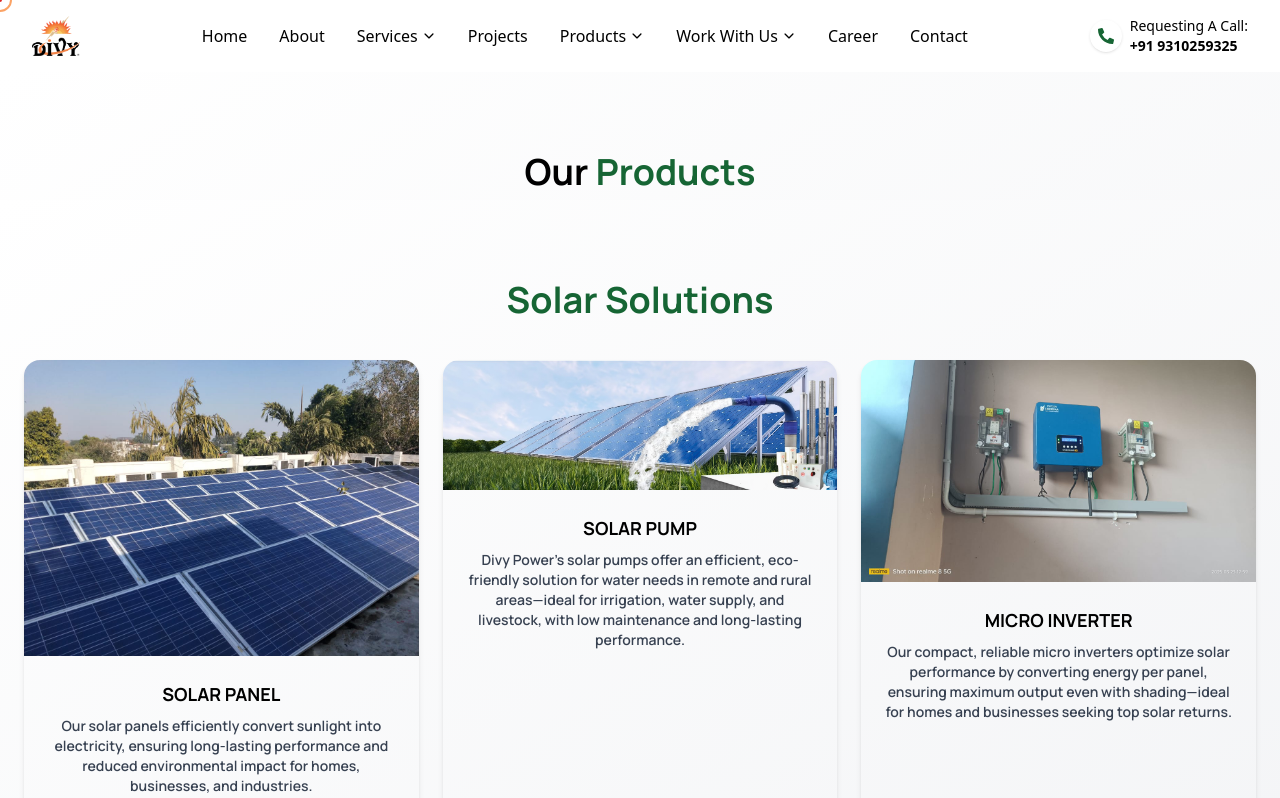
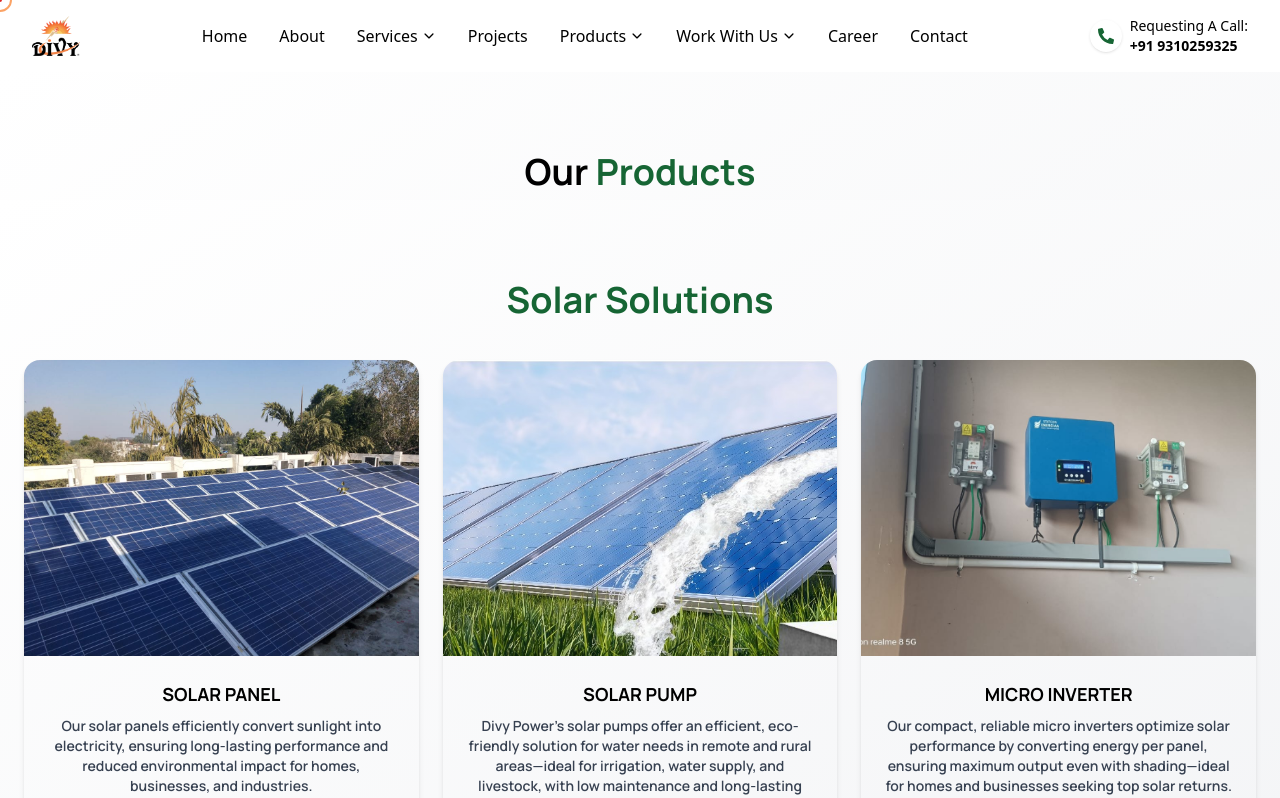
Before and after one commit to vanshika8484/Solar_web, a React (Vite) app: page /products in a window 1280 px wide. Shown: the top 798 px of the page. Built offline with nearby package versions, Linux system fonts and the light colour scheme; a web font is replaced by a local one.

Commit message:
Update Product.jsx

```diff
--- a/src/components/Product.jsx
+++ b/src/components/Product.jsx
@@ -112,6 +112,7 @@ function Product() {
       viewport={{ once: true }}
       variants={containerVariants}
     >
+      {/* Section Heading */}
       <motion.div
         className="max-w-7xl mx-auto text-center mb-10"
         initial={{ opacity: 0, y: 20 }}
@@ -121,6 +122,7 @@ function Product() {
         <h2 className="text-4xl text-green-800 font-bold">Solar Solutions</h2>
       </motion.div>
 
+      {/* Card Grid */}
       <div className="grid gap-6 md:grid-cols-2 lg:grid-cols-3">
         {solarData.map((item, index) => (
           <motion.div
@@ -128,7 +130,16 @@ function Product() {
             className="text-black rounded-2xl overflow-hidden shadow-md hover:shadow-2xl flex flex-col"
             variants={cardVariants}
           >
-                    <img src={item.image} alt={item.title} className="h-70 w-full object-cover" />
+            {/* Image wrapper with fixed aspect ratio */}
+            <div className="w-full aspect-[4/3] overflow-hidden">
+              <img
+                src={item.image}
+                alt={item.title}
+                className="w-full h-full object-cover"
+              />
+            </div>
+
+            {/* Card Content */}
             <div className="p-6 flex-1 flex flex-col justify-between">
               <div>
                 <h3 className="text-lg font-bold mb-2">{item.title}</h3>
@@ -147,7 +158,6 @@ function Product() {
         ))}
       </div>
     </motion.section>
-
             {/* Safety Solutions */}
             <motion.section
               className="bg-[#000000] rounded-sm py-20 text-white"
```
Lines whose indentation alone changed are shown as unchanged.
